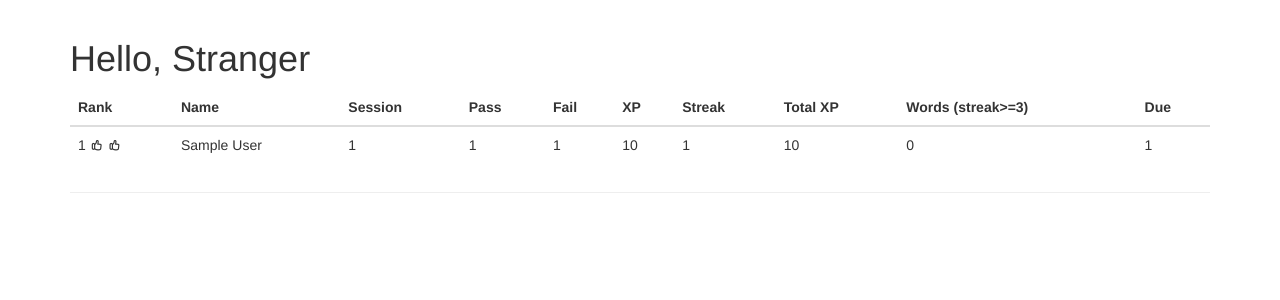
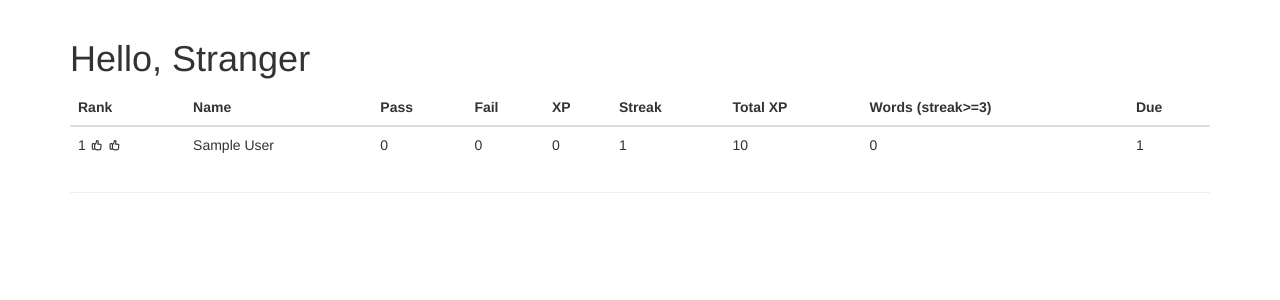
Before and after one commit to z5tron/hanzi, a Flask app: page / in a window 1280 px wide. Shown: the part 51-351 px from the top of the page. Run offline with Flask 2, Linux system fonts and the light colour scheme; tables that the repository leaves empty hold one stand-in row (values such as "Sample post"); some libraries are stand-ins or nearby versions.

Commit message:
update review, remove session-date

```diff
--- a/qiangzhi/app/main/views.py
+++ b/qiangzhi/app/main/views.py
@@ -20,13 +20,14 @@ NEXT_STUDY = [1,1,1,1,2,2,3,3,5,5,7,10,30,45,60,60,90,180,365,365,365]
 
 @main.route('/')
 def index():
+    session_date = int(datetime.utcnow().strftime("%Y%m%d"))
     users = []
     for u in User.query.all():
-        s = Score.query.filter_by(user_id=u.id, study_y4md=u.session_date).first()
+        s = Score.query.filter_by(user_id=u.id, study_y4md=session_date).first()
 
         st = {
             'name': u.name, 'tot_xpoints': u.tot_xpoints,
-            'streak': u.streak, 'session_date': u.session_date,
+            'streak': u.streak, 'session_date': session_date,
             'num_pass': 0 if not s else s.num_pass,
             'num_fail': 0 if not s else s.num_fail,
             'num_thumb_up': 0 if not s else s.num_thumb_up,
@@ -97,9 +98,9 @@ def user():
     # print(score.id, score.num_pass)
     user.cur_xpoints = 0 if not score else score.xpoints
     num_pass_daily = 0 if not score else score.num_pass
-    cur_loc_t = cur_t - timedelta(minutes=user.timezone_offset)
-    cur_loc_y4md = cur_loc_t.year*10000 + cur_loc_t.month*100 + cur_loc_t.day
-    user.session_date = cur_loc_y4md
+    # cur_loc_t = cur_t - timedelta(minutes=user.timezone_offset)
+    # cur_loc_y4md = cur_loc_t.year*10000 + cur_loc_t.month*100 + cur_loc_t.day
+    # user.session_date = cur_loc_y4md
     db.session.add(user)
     db.session.commit()
     t0 = cur_t + timedelta(hours=4)
@@ -198,16 +199,15 @@ def review():
     words = {}
     t0 = datetime.utcnow() - timedelta(days=7, hours=2)
     for w in Word.query.filter_by(user_id=current_user.id).filter(Word.cur_xpoints<0).filter(Word.study_date >= t0).order_by(Word.study_date, Word.tot_xpoints, Word.chapter).limit(200):
-        words.setdefault(w.word, w)
-        # words.append({ 'id': w.id, 'word': w.word,
-        #                'book': w.book, 'chapter': w.chapter,
-        #                'study_date': w.study_date.timestamp(),
-        #                'next_study': w.next_study.timestamp(),
-        #                'cur_xpoints': w.cur_xpoints, 'tot_xpoints': w.tot_xpoints,
-        #                'score': 0, 'timezone_offset': current_user.timezone_offset,
-        #                'num_pass': w.num_pass, 'num_fail': w.num_fail, 'streak': w.streak,
-        #                'related': hanzi_words.get(w.word, []) })
-    # words = json.dumps(words)
+        words.setdefault(w.word, {
+            'id': w.id, 'word': w.word,
+            'book': w.book, 'chapter': w.chapter,
+            'study_date': w.study_date.timestamp(),
+            'next_study': w.next_study.timestamp(),
+            'cur_xpoints': w.cur_xpoints, 'tot_xpoints': w.tot_xpoints,
+            'score': 0, 'timezone_offset': current_user.timezone_offset,
+            'num_pass': w.num_pass, 'num_fail': w.num_fail, 'streak': w.streak,
+            'related': hanzi_words.get(w.word, []) })
     return render_template(
         'review.html', user = current_user, streak=current_user.streak, words=list(words.values()),
         num_pass_daily = num_pass_daily)
@@ -237,13 +237,9 @@ def save_words():
                  study_date = datetime.utcnow(),
                  xpoints = data['xpoints'])
     db.session.add(p)
-    cur_t = datetime.now()
+    cur_t = datetime.utcnow()
     for wbi in Word.query.filter_by(word=w['word']).filter_by(user_id=current_user.id):
-        session_date = int(wbi.study_date.strftime("%Y%m%d"))
-        if session_date == current_user.session_date:
-            wbi.cur_xpoints += data['xpoints']
-        else:
-            wbi.cur_xpoints = data['xpoints']
+        wbi.cur_xpoints += data['xpoints']
         wbi.study_date = cur_t
         wbi.tot_xpoints += data['xpoints']
         # fix unitialized streak
@@ -272,9 +268,10 @@ def save_words():
         w['xpoints'] = wbi.tot_xpoints
         w['istep'] = wbi.istep
 
-    score = Score.query.filter_by(user_id=current_user.id, study_y4md=current_user.session_date).first()
+    score_date = int(cur_t.strftime("%Y%m%d"))
+    score = Score.query.filter_by(user_id=current_user.id, study_y4md=score_date).first()
     if not score:
-        score = Score(user_id=current_user.id, study_y4md=current_user.session_date)
+        score = Score(user_id=current_user.id, study_y4md=score_date)
         db.session.add(score)
         db.session.commit()
     score.xpoints += data['xpoints']
--- a/qiangzhi/app/templates/index.html
+++ b/qiangzhi/app/templates/index.html
@@ -11,7 +11,6 @@
 	    <tr>
 		<th>Rank</th>
 		<th>Name</th>
-		<th>Session</th>
 		<th>Pass</th>
 		<th>Fail</th>
 		<th>XP</th>
@@ -30,7 +29,6 @@
 		    {% if loop.index <= 2 %}<i class="typcn typcn-thumbs-up"></i>{% endif %}
 		</td>
 		<td>{{ u.name }}</td>
-		<td>{{ u.session_date }}</td>
 		<td>{{ u.num_pass }}</td>
 		<td>{{ u.num_fail }}</td>
 		<td>{{ u.cur_xpoints }}</td>
--- a/qiangzhi/hanzi_words.txt
+++ b/qiangzhi/hanzi_words.txt
@@ -1023,7 +1023,7 @@
 浊 浑浊 污浊 混浊 浊流
 鹿 雄鹿 麋鹿 逐鹿 鹿茸
 术 技术 艺术 手术 学术 战术 美术 武术 魔术 术语 医术 骗术
-卖 买卖 拍卖 出卖 卖淫 卖出 贩卖 专卖 卖掉 卖力 卖点 变卖
+卖 买卖 拍卖 出卖 卖西瓜 卖出 贩卖 专卖 卖掉 卖力 卖点 变卖
 唇 嘴唇 上唇 唇齿 兔唇
 刷 印刷 洗刷 刷子 刷新 牙刷 粉刷 冲刷 刷卡
 橘 橘子 橘红
```
Also changed, not shown: 1 other file.
